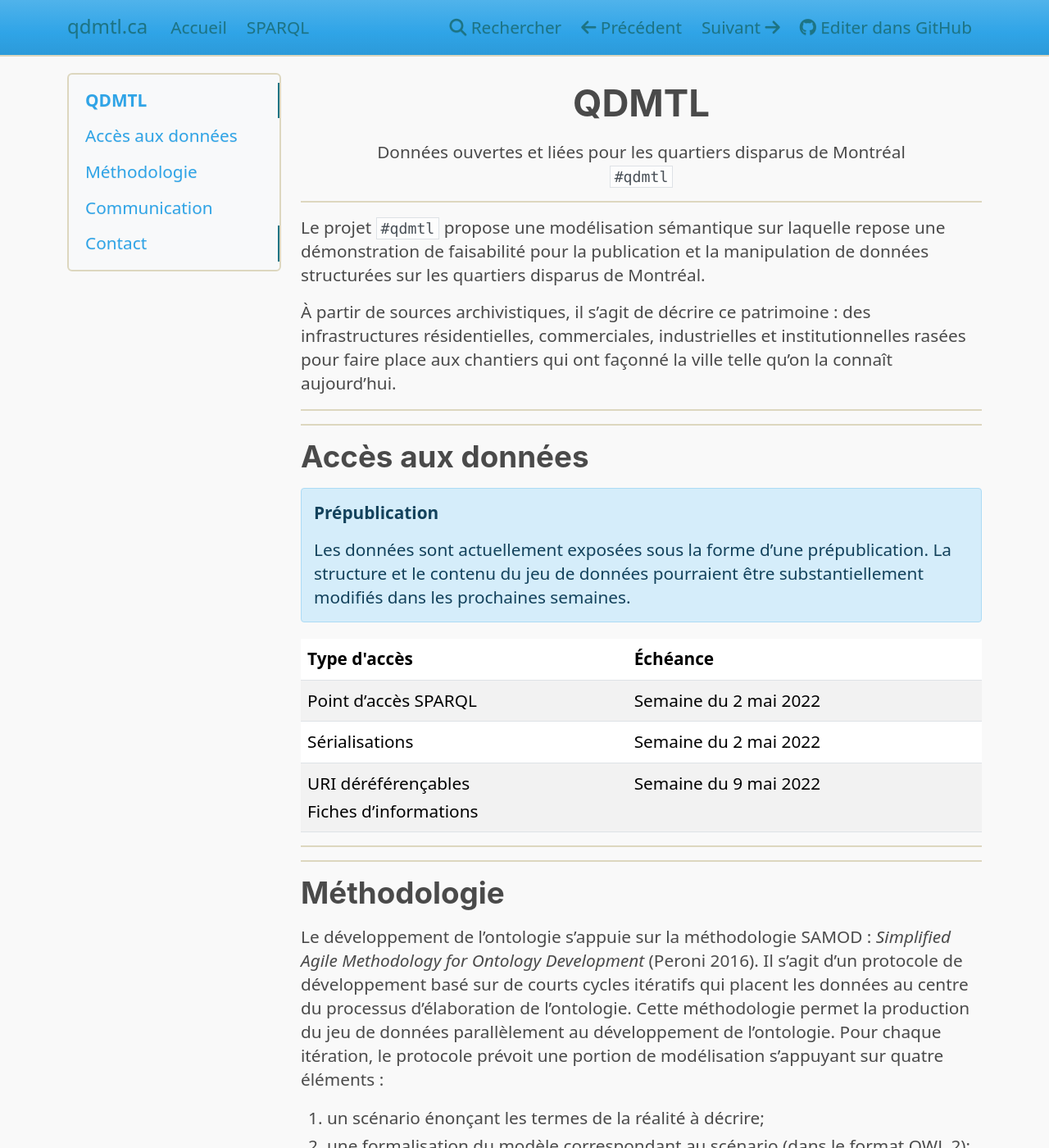
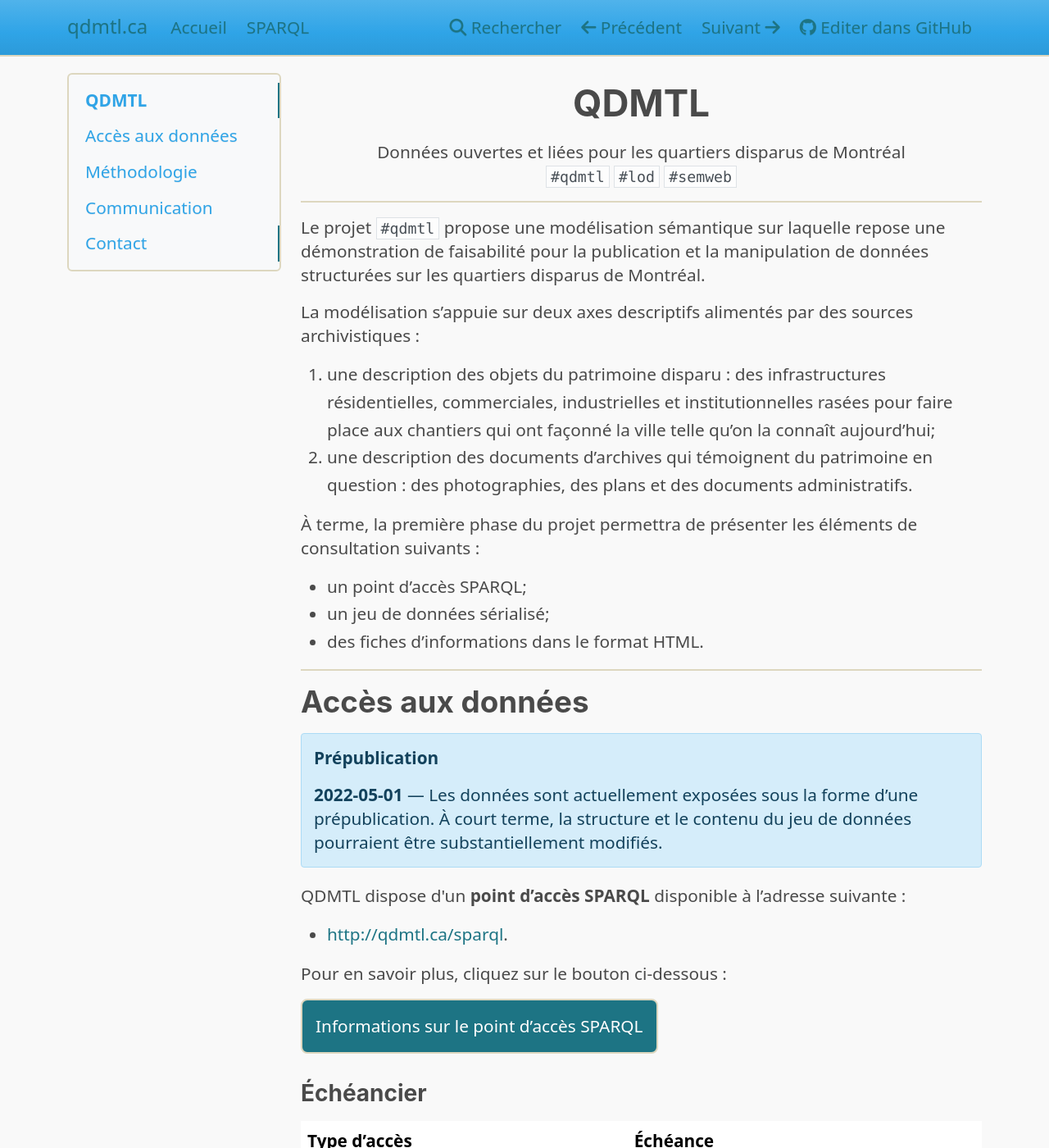
Before and after one commit to qdmtl/qdmtl-www, an MkDocs documentation site: the page built from docs/index.md, in a window 1280 px wide and 1400 px high. Shown: the whole window at 82% size. Built offline with MkDocs 1.6.1, drawn with Linux system fonts in a browser that asks for light colours; nearby versions of some CDN libraries; some of the changed text lies outside the part shown.

Commit message:
Mise à jour index

```diff
--- a/docs/index.md
+++ b/docs/index.md
@@ -1,32 +1,47 @@
 # QDMTL
 
 Données ouvertes et liées pour les quartiers disparus de Montréal<br/>
-`#qdmtl`
+`#qdmtl` `#lod` `#semweb`
 
 ---
 
 Le projet `#qdmtl` propose une modélisation sémantique sur laquelle repose une démonstration de faisabilité pour la publication et la manipulation de données structurées sur les quartiers disparus de Montréal.
 
-À partir de sources archivistiques, il s’agit de décrire ce patrimoine : des infrastructures résidentielles, commerciales, industrielles et institutionnelles rasées pour faire place aux chantiers qui ont façonné la ville telle qu’on la connaît aujourd’hui.
+La modélisation s’appuie sur deux axes descriptifs alimentés par des sources archivistiques :
 
----
+1. une description des objets du patrimoine disparu : des infrastructures résidentielles, commerciales, industrielles et institutionnelles rasées pour faire place aux chantiers qui ont façonné la ville telle qu’on la connaît aujourd’hui;
+2. une description des documents d’archives qui témoignent du patrimoine en question : des photographies, des plans et des documents administratifs.
+
+À terme, la première phase du projet permettra de présenter les éléments de consultation suivants :
+
+- un point d’accès SPARQL;
+- un jeu de données sérialisé;
+- des fiches d’informations dans le format HTML.
 
 ## Accès aux données
 
 !!! note "Prépublication"
-    Les données sont actuellement exposées sous la forme d’une prépublication. La structure et le contenu du jeu de données pourraient être substantiellement modifiés dans les prochaines semaines.
+    **2022-05-01** — Les données sont actuellement exposées sous la forme d’une prépublication. À court terme, la structure et le contenu du jeu de données pourraient être substantiellement modifiés.
 
-| Type d'accès | Échéance |
+QDMTL dispose d'un **point d’accès SPARQL** disponible à l’adresse suivante :
+
+- [http://qdmtl.ca/sparql](http://qdmtl.ca/sparql).
+
+Pour en savoir plus, cliquez sur le bouton ci-dessous :
+
+<a class="btn btn-primary btn-lg btn-block" href="info-sparql/" role="button">Informations sur le point d’accès SPARQL</a>
+
+### Échéancier
+
+| Type d’accès | Échéance |
 |---|---|
 | Point d’accès SPARQL | Semaine du 2 mai 2022 |
 | Sérialisations | Semaine du 2 mai 2022 |
 | URI déréférençables<br/>Fiches d’informations | Semaine du 9 mai 2022 |
 
----
-
 ## Méthodologie
 
-Le développement de l’ontologie s’appuie sur la méthodologie SAMOD : *Simplified Agile Methodology for Ontology Development* (Peroni 2016). Il s’agit d’un protocole de développement basé sur de courts cycles itératifs qui placent les données au centre du processus d’élaboration de l’ontologie. Cette méthodologie permet la production du jeu de données parallèlement au développement de l’ontologie. Pour chaque itération, le protocole prévoit une portion de modélisation s’appuyant sur quatre éléments :
+Le développement du modèle s’appuie sur la méthodologie SAMOD : *Simplified Agile Methodology for Ontology Development* (Peroni 2016). Il s’agit d’un protocole de développement basé sur de courts cycles itératifs qui placent les données au centre du processus d’élaboration de l’ontologie. Cette méthodologie permet la production du jeu de données parallèlement au développement de l’ontologie. Pour chaque itération, le protocole prévoit une portion de modélisation s’appuyant sur quatre éléments :
 
 1. un scénario énonçant les termes de la réalité à décrire;
 1. une formalisation du modèle correspondant au scénario (dans le format OWL 2);
@@ -39,11 +54,9 @@ Le modèle développé utilise des ontologies et des vocabulaires décrivant des
 - Erlangen CRM / OWL, une implémentation du modèle conceptuel de référence du CIDOC;
 - Art and Architecture Thesaurus du Getty Museum.
 
----
-
 ## Communication
 
-Valentine, David et Dominic Forest. 2022. « Décrire les quartiers disparus de Montréal : modélisation et implémentation d’un réseau de données ouvertes ». Colloque Humanistica 2022. Association francophone des humanités numériques. Montréal (communication par affiche).
+Valentine, David et Dominic Forest. 2022. « Décrire les quartiers disparus de Montréal : modélisation et implémentation d’un réseau de données ouvertes ». Colloque Humanistica 2022. Association francophone des humanités numériques. Montréal (communication par affiche).
 <!--
 ---
 
@@ -54,7 +67,6 @@ Valentine, David et Dominic Forest. 2022. « Décrire les quartiers disparus de
 - Sources de la documentation
 - Bibliographie
 -->
----
 
 ## Contact
 
```
